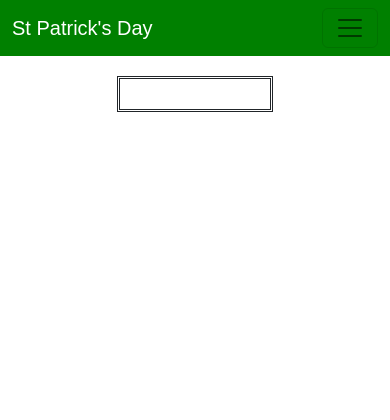
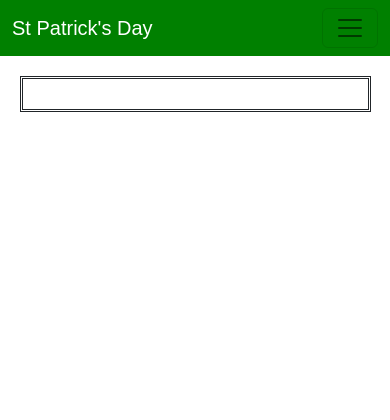
Before and after one commit to notandy82/st-patricks-banquet, a Django app: page / in a window 390 px wide. Shown: the top 420 px of the page. Run offline with Django 3.2, Linux system fonts and the light colour scheme; data that the repository does not hold is empty; some libraries are stand-ins or nearby versions; some web fonts are replaced.

Commit message:
Fix class names in css file

```diff
--- a/static/css/style.css
+++ b/static/css/style.css
@@ -133,13 +133,13 @@ footer {
 }
 
 @media only screen and (max-width: 990px) {
-    .details {
+    .event-details {
         max-width: 60%;
     }
 }
 
 @media only screen and (max-width: 540px) {
-    .details {
+    .event-details {
         max-width: 90%;
         margin-bottom: 100px;
     }
```
Also changed, not shown: TESTING.md (added).
